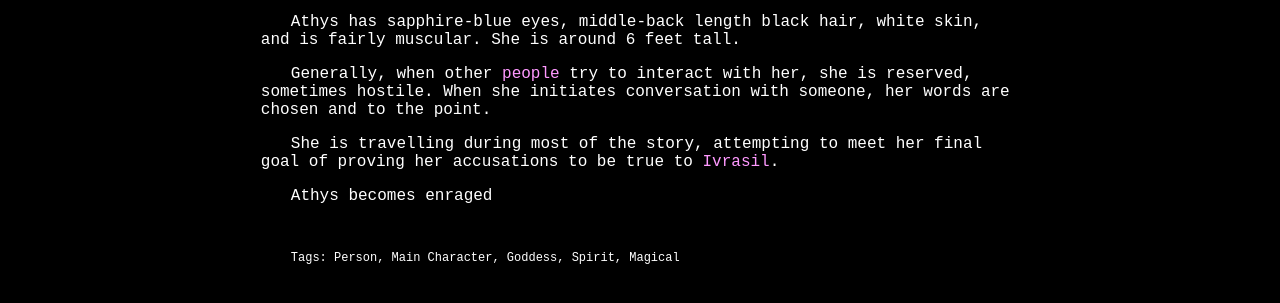
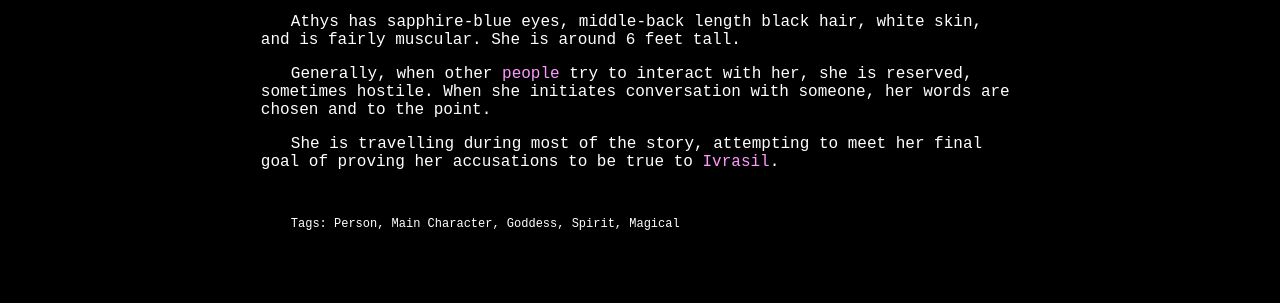
Before and after one commit to remona-minett/remona-minett.github.io, a plain HTML site: page wiki/people/athys.html in a window 1280 px wide. Shown: the part 151-454 px from the top of the page. Drawn offline with Linux system fonts and the light colour scheme.

Commit message:
Update athys.html

```diff
--- a/wiki/people/athys.html
+++ b/wiki/people/athys.html
@@ -33,7 +33,6 @@
                 <p>Athys has sapphire-blue eyes, middle-back length black hair, white skin, and is fairly muscular. She is around 6 feet tall.</p>
                 <p>Generally, when other <a href="../people.html">people</a> try to interact with her, she is reserved, sometimes hostile. When she initiates conversation with someone, her words are chosen and to the point.</p>
                 <p>She is travelling during most of the story, attempting to meet her final goal of proving her accusations to be true to <a href="./ivrasil.html">Ivrasil</a>.</p>
-                <p>Athys becomes enraged</p>
                 <br /><p style="font-size: 75%;">Tags: Person, Main Character, Goddess, Spirit, Magical</p>
             </div>
             <script src="../../js/quotelines.js"></script> <!--Link to quote lines and script to randomly pull one on load-->
```
